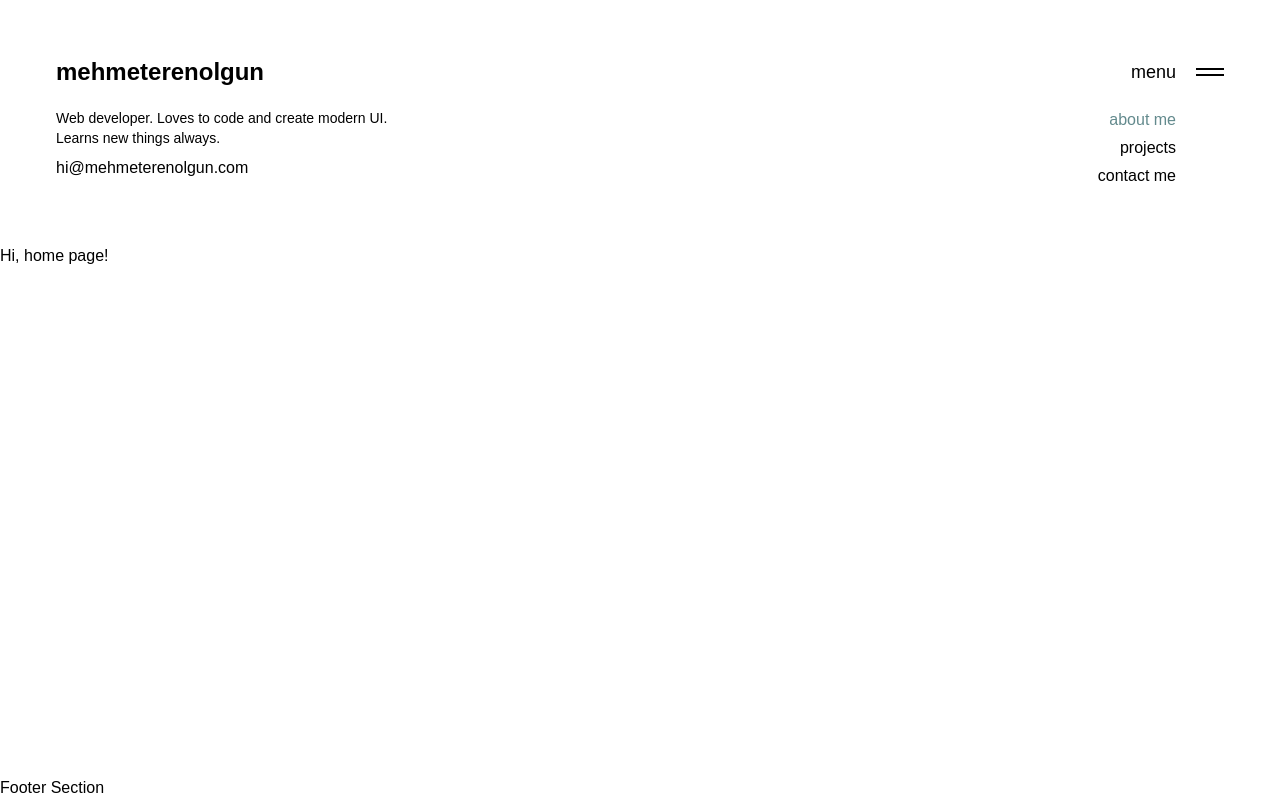
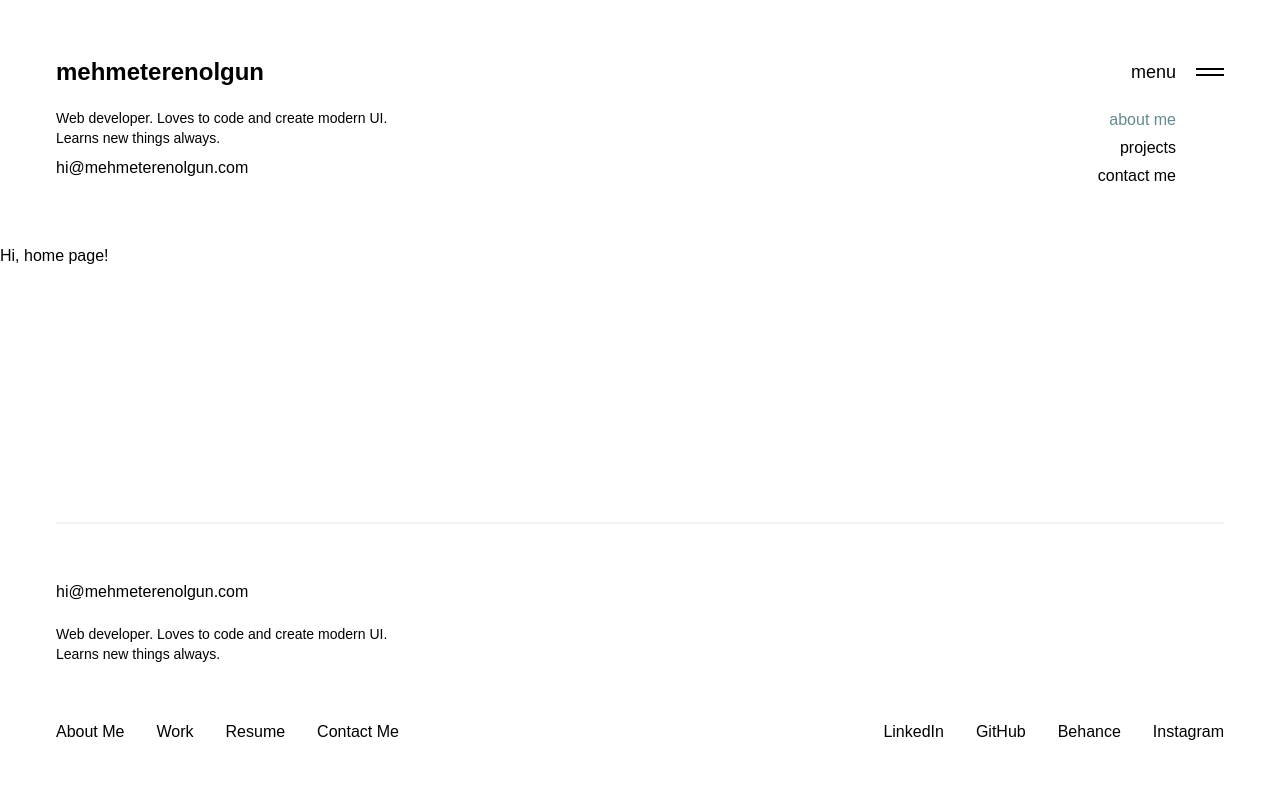
Before and after one commit to erenolgun/Personal-Website, a Next.js app: page / in a window 1280 px wide. Built offline with nearby package versions, Linux system fonts and the light colour scheme.

Commit message:
Footer component updated

```diff
--- a/Layout/Footer.js
+++ b/Layout/Footer.js
@@ -1,7 +1,52 @@
 import React from 'react';
 
 const Footer = () => {
-  return <footer>Footer Section</footer>;
+  return (
+    <footer className='p-14'>
+      <div className='w-full bg-black opacity-5 h-0.5 mb-14' />
+      <div>
+        <a
+          className='inline-block font-serif mb-5'
+          href='mailto:hi@mehmeterenolgun.com'>
+          hi@mehmeterenolgun.com
+        </a>
+        <p className='text-sm mb-2' style={{ maxWidth: 360 }}>
+          Web developer. Loves to code and create modern UI. Learns new things
+          always.
+        </p>
+      </div>
+      <div className='mt-14 flex justify-between'>
+        <div>
+          <a href='#' className='text-base mr-8'>
+            About Me
+          </a>
+          <a href='#' className='text-base mr-8'>
+            Work
+          </a>
+          <a href='#' className='text-base mr-8'>
+            Resume
+          </a>
+          <a href='#' className='text-base'>
+            Contact Me
+          </a>
+        </div>
+        <div>
+          <a href='#' className='text-base mr-8'>
+            LinkedIn
+          </a>
+          <a href='#' className='text-base mr-8'>
+            GitHub
+          </a>
+          <a href='#' className='text-base mr-8'>
+            Behance
+          </a>
+          <a href='#' className='text-base'>
+            Instagram
+          </a>
+        </div>
+      </div>
+    </footer>
+  );
 };
 
 export default Footer;
```
